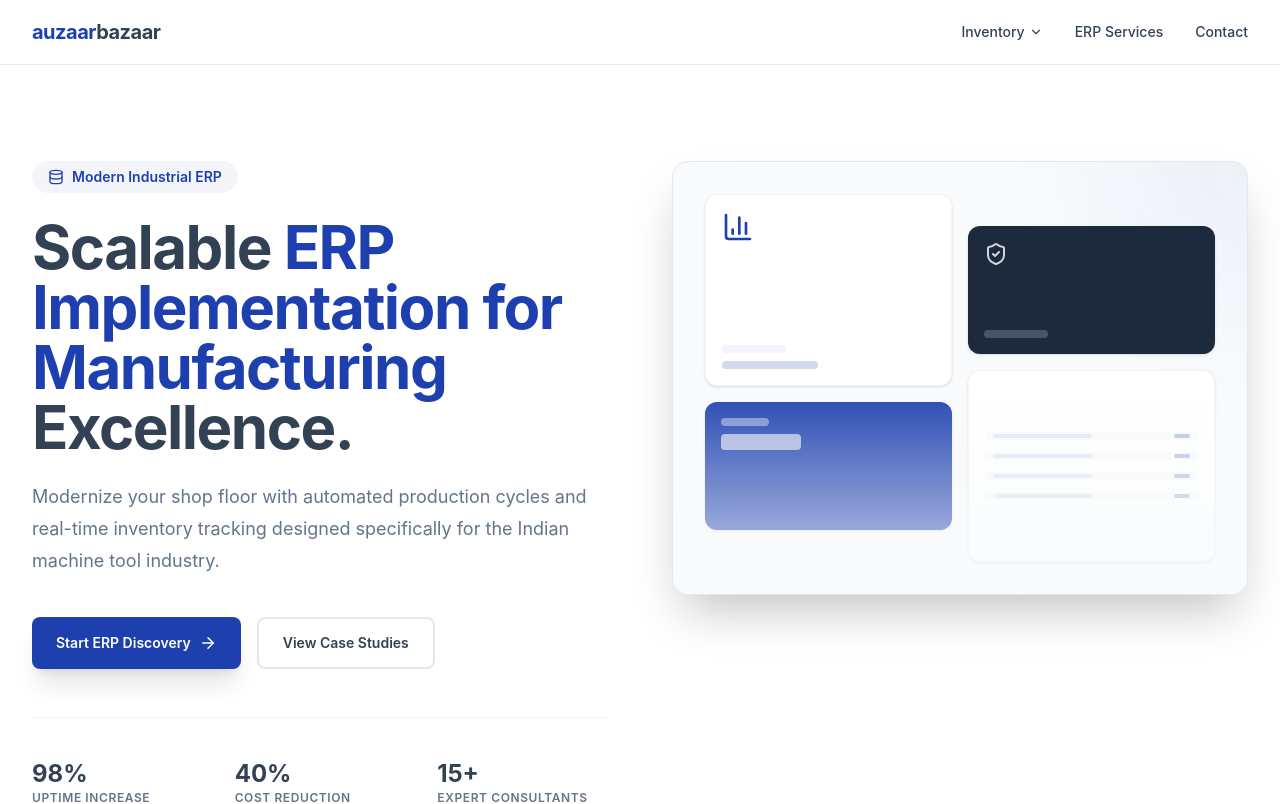
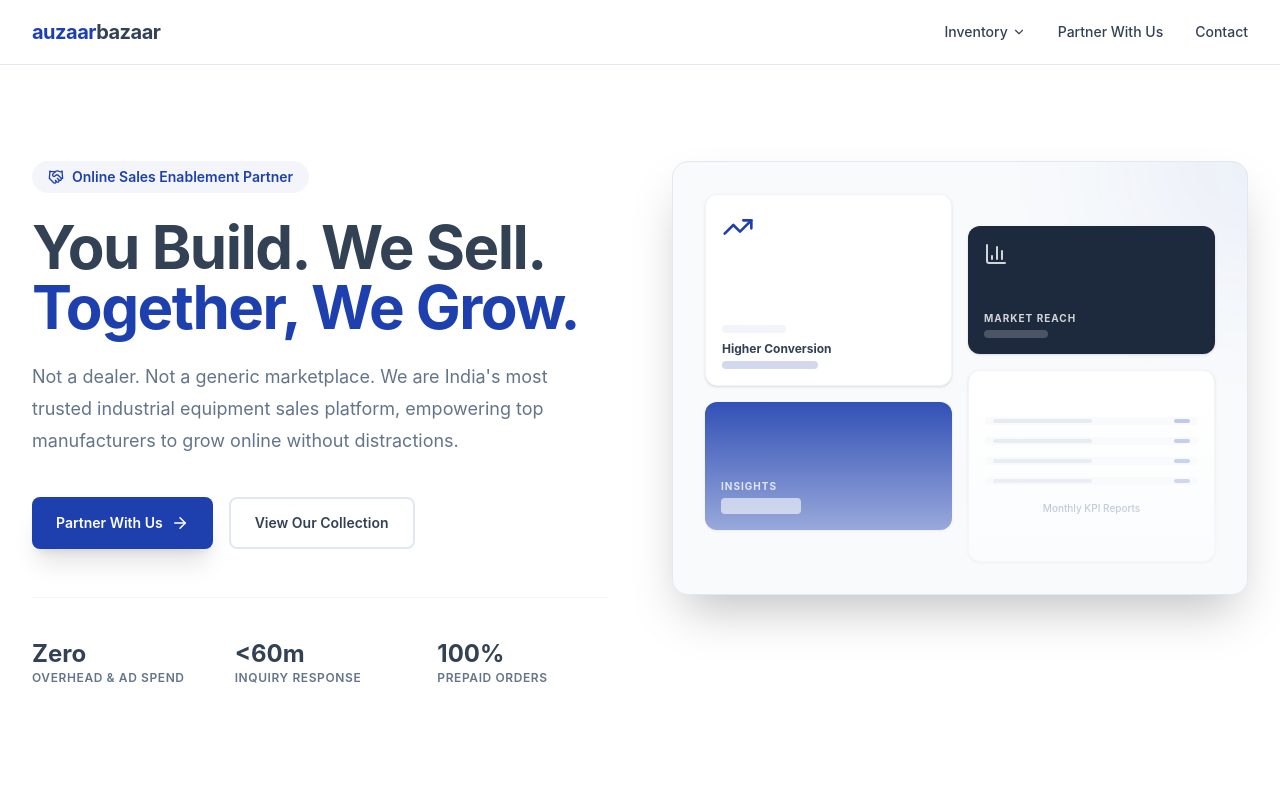
Before and after one commit to metachasm-beep/auzaarbazaar, a Next.js app: page / in a window 1280 px wide. Shown: the top 804 px of the page. Built offline with nearby package versions, Linux system fonts and the light colour scheme.

Commit message:
feat: pivot to Manufacturer Partnership business model

```diff
--- a/src/app/page.tsx
+++ b/src/app/page.tsx
@@ -59,15 +59,15 @@
                 auzaar<span className="text-white">bazaar</span>
               </span>
               <p className="mt-4 text-slate-400 max-w-xs">
-                Your premier destination for high-precision machine tools, industrial spares, and expert ERP solutions.
+                Your premier destination for high-precision machine tools and an exclusive online sales enablement partner for top industrial manufacturers.
               </p>
             </div>
             <div>
               <h4 className="text-sm font-bold uppercase tracking-widest text-white mb-6">Quick Links</h4>
               <ul className="space-y-4 text-slate-400 text-sm">
-                <li><a href="#" className="hover:text-industrial-blue">Inventory</a></li>
-                <li><a href="#" className="hover:text-industrial-blue">ERP Services</a></li>
-                <li><a href="#" className="hover:text-industrial-blue">About Us</a></li>
+                <li><a href="#inventory" className="hover:text-industrial-blue">Inventory</a></li>
+                <li><a href="#partner" className="hover:text-industrial-blue">Partner With Us</a></li>
+                <li><a href="#about" className="hover:text-industrial-blue">About Us</a></li>
               </ul>
             </div>
             <div>
--- a/src/components/erp/Hero.tsx
+++ b/src/components/erp/Hero.tsx
@@ -1,5 +1,5 @@
 import React from 'react';
-import { ArrowRight, BarChart3, Database, ShieldCheck } from 'lucide-react';
+import { ArrowRight, BarChart3, TrendingUp, Handshake } from 'lucide-react';
 
 export default function Hero() {
     return (
@@ -8,37 +8,37 @@
                 <div className="lg:grid lg:grid-cols-12 lg:gap-16">
                     <div className="flex flex-col justify-center lg:col-span-6">
                         <div className="inline-flex items-center gap-2 rounded-full bg-industrial-blue/5 px-4 py-1.5 text-sm font-semibold text-industrial-blue mb-6 w-fit">
-                            <Database size={16} />
-                            <span>Modern Industrial ERP</span>
+                            <Handshake size={16} />
+                            <span>Online Sales Enablement Partner</span>
                         </div>
                         <h1 className="text-4xl font-bold tracking-tight text-slate-grey sm:text-6xl mb-6">
-                            Scalable <span className="text-industrial-blue">ERP Implementation for Manufacturing</span> Excellence.
+                            You Build. We Sell. <br /><span className="text-industrial-blue">Together, We Grow.</span>
                         </h1>
                         <h2 className="text-lg leading-8 text-slate-grey-light mb-10 max-w-xl font-normal">
-                            Modernize your shop floor with automated production cycles and real-time inventory tracking designed specifically for the Indian machine tool industry.
+                            Not a dealer. Not a generic marketplace. We are India's most trusted industrial equipment sales platform, empowering top manufacturers to grow online without distractions.
                         </h2>
                         <div className="flex flex-wrap gap-4">
-                            <button className="inline-flex items-center gap-2 rounded-industrial bg-industrial-blue px-6 py-3.5 text-sm font-semibold text-white shadow-xl hover:bg-industrial-blue-dark transition-all transform hover:-translate-y-0.5">
-                                Start ERP Discovery
+                            <a href="#partner" className="inline-flex items-center gap-2 rounded-industrial bg-industrial-blue px-6 py-3.5 text-sm font-semibold text-white shadow-xl hover:bg-industrial-blue-dark transition-all transform hover:-translate-y-0.5">
+                                Partner With Us
                                 <ArrowRight size={18} />
-                            </button>
-                            <button className="inline-flex items-center gap-2 rounded-industrial border-2 border-slate-200 bg-transparent px-6 py-3.5 text-sm font-semibold text-slate-grey hover:bg-slate-50 transition-all">
-                                View Case Studies
-                            </button>
+                            </a>
+                            <a href="#inventory" className="inline-flex items-center gap-2 rounded-industrial border-2 border-slate-200 bg-transparent px-6 py-3.5 text-sm font-semibold text-slate-grey hover:bg-slate-50 transition-all">
+                                View Our Collection
+                            </a>
                         </div>
 
                         <div className="mt-12 grid grid-cols-3 gap-8 border-t border-slate-100 pt-10">
                             <div>
-                                <p className="text-2xl font-bold text-slate-grey">98%</p>
-                                <p className="text-xs text-slate-grey-light uppercase tracking-wider font-semibold">Uptime Increase</p>
+                                <p className="text-2xl font-bold text-slate-grey">Zero</p>
+                                <p className="text-xs text-slate-grey-light uppercase tracking-wider font-semibold">Overhead & Ad Spend</p>
                             </div>
                             <div>
-                                <p className="text-2xl font-bold text-slate-grey">40%</p>
-                                <p className="text-xs text-slate-grey-light uppercase tracking-wider font-semibold">Cost Reduction</p>
+                                <p className="text-2xl font-bold text-slate-grey">&lt;60m</p>
+                                <p className="text-xs text-slate-grey-light uppercase tracking-wider font-semibold">Inquiry Response</p>
                             </div>
                             <div>
-                                <p className="text-2xl font-bold text-slate-grey">15+</p>
-                                <p className="text-xs text-slate-grey-light uppercase tracking-wider font-semibold">Expert Consultants</p>
+                                <p className="text-2xl font-bold text-slate-grey">100%</p>
+                                <p className="text-xs text-slate-grey-light uppercase tracking-wider font-semibold">Prepaid Orders</p>
                             </div>
                         </div>
                     </div>
@@ -51,21 +51,27 @@
                             <div className="relative grid grid-cols-2 gap-4">
                                 <div className="space-y-4">
                                     <div className="h-48 rounded-xl bg-white p-4 shadow-sm border border-slate-100 flex flex-col justify-between">
-                                        <BarChart3 className="text-industrial-blue" size={32} />
+                                        <TrendingUp className="text-industrial-blue" size={32} />
                                         <div>
                                             <div className="h-2 w-16 bg-slate-100 rounded mb-2"></div>
+                                            <div className="text-xs font-bold text-slate-grey mb-1">Higher Conversion</div>
                                             <div className="h-2 w-24 bg-industrial-blue/20 rounded"></div>
                                         </div>
                                     </div>
-                                    <div className="h-32 rounded-xl bg-industrial-blue p-4 shadow-sm">
-                                        <div className="h-2 w-12 bg-white/40 rounded mb-2"></div>
-                                        <div className="h-4 w-20 bg-white/60 rounded"></div>
+                                    <div className="h-32 rounded-xl bg-industrial-blue p-4 shadow-sm flex items-end">
+                                        <div className="w-full">
+                                            <div className="text-white/80 text-[10px] uppercase font-bold tracking-widest mb-1">Insights</div>
+                                            <div className="h-4 w-20 bg-white/60 rounded"></div>
+                                        </div>
                                     </div>
                                 </div>
                                 <div className="space-y-4 pt-8">
                                     <div className="h-32 rounded-xl bg-slate-800 p-4 shadow-sm flex flex-col justify-between">
-                                        <ShieldCheck className="text-white/80" size={24} />
-                                        <div className="h-2 w-16 bg-white/20 rounded"></div>
+                                        <BarChart3 className="text-white/80" size={24} />
+                                        <div>
+                                            <div className="text-white/80 text-[10px] uppercase font-bold tracking-widest mb-1">Market Reach</div>
+                                            <div className="h-2 w-16 bg-white/20 rounded"></div>
+                                        </div>
                                     </div>
                                     <div className="h-48 rounded-xl bg-white p-4 shadow-sm border border-slate-100 flex items-center justify-center">
                                         <div className="w-full space-y-3">
@@ -75,6 +81,7 @@
                                                     <div className="w-4 h-1 bg-industrial-blue/30 rounded"></div>
                                                 </div>
                                             ))}
+                                            <div className="w-full mt-4 text-center text-[10px] text-slate-400 font-medium">Monthly KPI Reports</div>
                                         </div>
                                     </div>
                                 </div>
--- a/src/components/erp/LeadGenSection.tsx
+++ b/src/components/erp/LeadGenSection.tsx
@@ -1,9 +1,9 @@
 import React from 'react';
-import { Mail, Phone, Building2, Layers } from 'lucide-react';
+import { Target, TrendingUp, Handshake, Users } from 'lucide-react';
 
 export default function LeadGenSection() {
     return (
-        <section id="erp" className="py-24 bg-white relative overflow-hidden">
+        <section id="partner" className="py-24 bg-white relative overflow-hidden">
             <div className="mx-auto max-w-7xl px-4 sm:px-6 lg:px-8">
                 <div className="relative rounded-3xl bg-slate-900 px-8 py-16 shadow-2xl lg:px-16 overflow-hidden">
                     {/* Decorative background */}
@@ -12,17 +12,18 @@
                     <div className="relative grid lg:grid-cols-2 gap-16 items-center">
                         <div>
                             <h2 className="text-3xl font-bold tracking-tight text-white mb-6">
-                                Request a Custom <span className="text-industrial-blue">ERP Solution</span>
+                                Sell More With <span className="text-industrial-blue">AuzaarBazaar</span>
                             </h2>
                             <p className="text-lg text-slate-300 mb-10">
-                                Ready to digitize your workshop? Fill out the form below and our implementation experts will contact you for a technical assessment.
+                                We market, manage inquiries, and close sales on your behalf. You pay only when we bring you confirmed orders. No ad spend, no digital management, no extra hiring needed.
                             </p>
 
                             <ul className="space-y-6">
                                 {[
-                                    { icon: Layers, text: "Centralized Inventory & Procurement" },
-                                    { icon: Building2, text: "Shop Floor Management Modules" },
-                                    { icon: Mail, text: "Automated GST & Compliance Reports" }
+                                    { icon: Target, text: "Sales Without the Overhead" },
+                                    { icon: TrendingUp, text: "Faster Response, Higher Conversion" },
+                                    { icon: Users, text: "Smart Matchmaking Across Brands" },
+                                    { icon: Handshake, text: "Customer Experience Excellence" }
                                 ].map((item, idx) => (
                                     <li key={idx} className="flex items-center gap-4 text-white/80">
                                         <div className="flex h-10 w-10 items-center justify-center rounded-lg bg-white/10">
@@ -48,23 +49,24 @@
                                 </div>
 
                                 <div className="space-y-2">
-                                    <label className="text-[10px] font-bold uppercase tracking-widest text-slate-400">Company Name</label>
+                                    <label className="text-[10px] font-bold uppercase tracking-widest text-slate-400">Manufacturer / Brand Name</label>
                                     <input type="text" className="w-full rounded-industrial border border-slate-200 bg-slate-50 px-4 py-2.5 text-sm focus:border-industrial-blue focus:ring-1 focus:ring-industrial-blue outline-none transition-all" placeholder="Enter your business name" />
                                 </div>
 
                                 <div className="space-y-2">
-                                    <label className="text-[10px] font-bold uppercase tracking-widest text-slate-400">Machine Count (Approx)</label>
+                                    <label className="text-[10px] font-bold uppercase tracking-widest text-slate-400">Primary Product Category</label>
                                     <select className="w-full rounded-industrial border border-slate-200 bg-slate-50 px-4 py-2.5 text-sm focus:border-industrial-blue focus:ring-1 focus:ring-industrial-blue outline-none transition-all">
-                                        <option>1-5 Machines</option>
-                                        <option>5-20 Machines</option>
-                                        <option>20-100 Machines</option>
-                                        <option>100+ Machines</option>
+                                        <option>Metalworking Machinery</option>
+                                        <option>Fabrication & Forming</option>
+                                        <option>Precision & Measurement</option>
+                                        <option>Tooling & Accessories</option>
+                                        <option>Industrial Spares</option>
                                     </select>
                                 </div>
 
                                 <div className="pt-4">
                                     <button type="submit" className="w-full rounded-industrial bg-industrial-blue py-3.5 text-sm font-bold uppercase tracking-widest text-white hover:bg-industrial-blue-dark transition-all shadow-lg shadow-industrial-blue/20">
-                                        Schedule Free Consultation
+                                        Submit Partnership Inquiry
                                     </button>
                                 </div>
                             </form>
--- a/src/components/layout/Navbar.tsx
+++ b/src/components/layout/Navbar.tsx
@@ -51,7 +51,7 @@
                                     </div>
                                 </div>
                             </div>
-                            <Link href="#erp" className="text-sm font-medium text-slate-grey hover:text-industrial-blue transition-colors">ERP Services</Link>
+                            <Link href="#partner" className="text-sm font-medium text-slate-grey hover:text-industrial-blue transition-colors">Partner With Us</Link>
                             <Link href="#contact" className="text-sm font-medium text-slate-grey hover:text-industrial-blue transition-colors">Contact</Link>
                         </div>
                     </div>
@@ -83,7 +83,7 @@
                         </Link>
                     ))}
                     <div className="mt-4 border-t border-slate-100 pt-4">
-                        <Link href="#erp" className="block px-3 py-3 text-base font-medium text-industrial-blue">ERP Services</Link>
+                        <Link href="#partner" className="block px-3 py-3 text-base font-medium text-industrial-blue">Partner With Us</Link>
                     </div>
                 </div>
             )}
```
